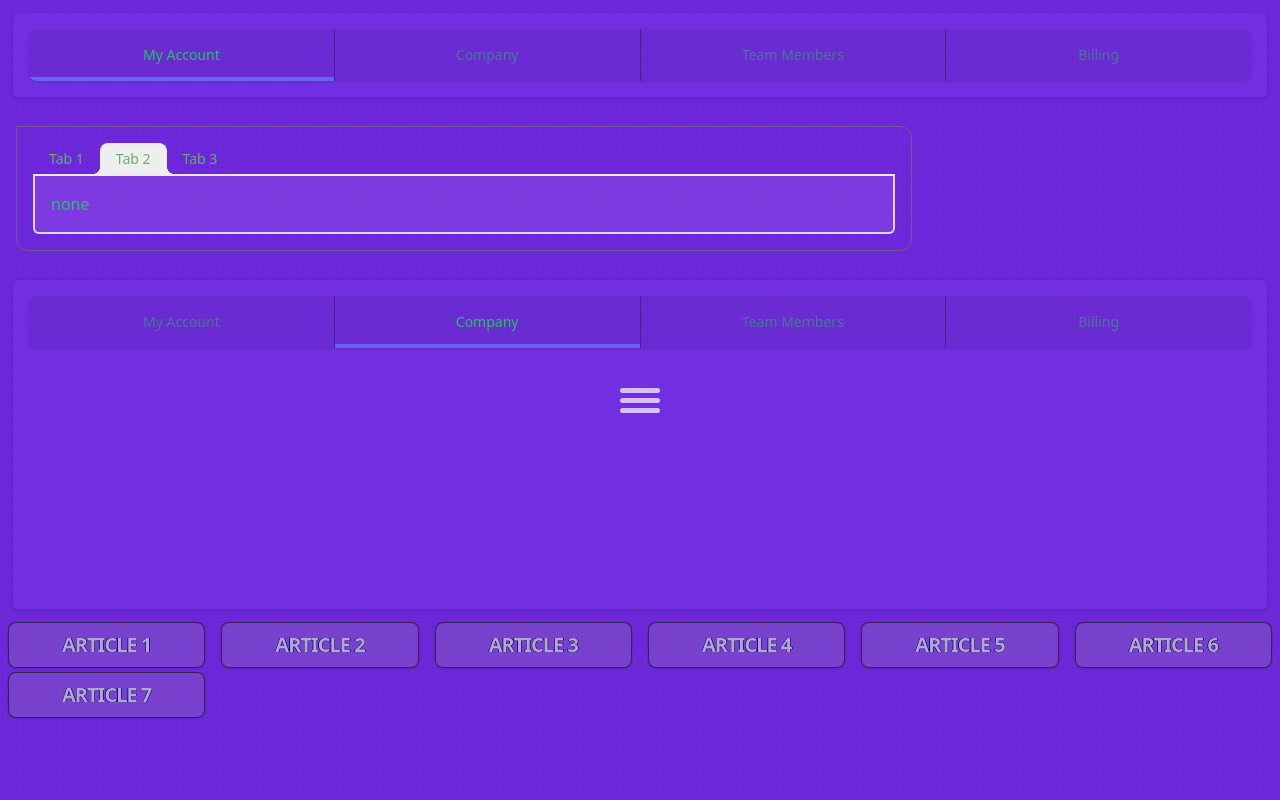
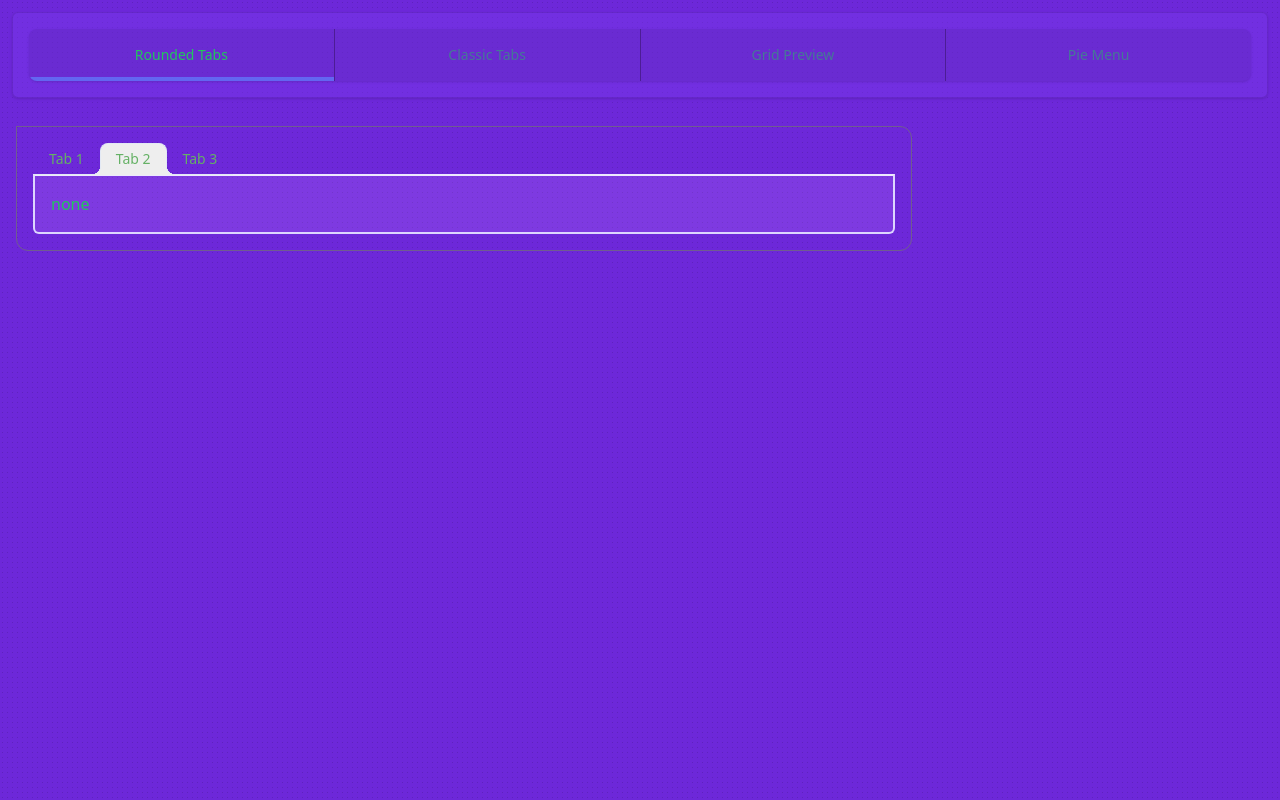
Before and after one commit to maxzz/ui-pie-menu, a React (Vite) app: page / in a window 1280 px wide. Built offline with nearby package versions, Linux system fonts and the light colour scheme.

Commit message:
WIP. app. add active tab switch

```diff
--- a/src/App.tsx
+++ b/src/App.tsx
@@ -1,6 +1,8 @@
 import { CSSProperties } from 'react';
+import { useSnapshot } from 'valtio';
 import { GridPreview } from './components/GridPreview';
 import { PieMenu } from './components/PieMenu';
+import { appState } from './components/store';
 import { TabsControl } from './components/Tabs';
 import { Tabs as TopTabs } from './components/Tabs2';
 import { TabsTwUI } from './components/TabsTwUI';
@@ -11,14 +13,18 @@ const styleDots: CSSProperties = { //https://daisyui.com/components/tab
 };
 
 export function App() {
+    const snap = useSnapshot(appState);
     return (
         <div className="h-screen bg-violet-700" style={styleDots}>
-            <div className="relative h-full grid grid-rows-[auto_auto_2fr_1fr]">
+            <div className="relative h-full grid grid-rows-[auto_2fr_1fr]">
                 <TopTabs />
-                <TabsControl />
-                <TabsTwUI />
-                <GridPreview />
-                <PieMenu />
+
+                <div className="">
+                    {snap.activeTab === 0 && <TabsControl />}
+                    {snap.activeTab === 1 && <TabsTwUI />}
+                    {snap.activeTab === 2 && <GridPreview />}
+                    {snap.activeTab === 3 && <PieMenu />}
+                </div>
             </div>
         </div>
     );
--- a/src/components/Tabs2/index.tsx
+++ b/src/components/Tabs2/index.tsx
@@ -1,5 +1,5 @@
 import { useState } from "react";
-import { useSnapshot } from "valtio/react";
+import { useSnapshot } from "valtio";
 import { appState } from "../store";
 
 function classNames(...classes: string[]) {
@@ -33,10 +33,10 @@ function TabButtons({ tabs, selected, onSelect }: { tabs: Tab[]; selected: numbe
 }
 
 const tabs: Tab[] = [
-    { id: 0, name: 'My Account' },
-    { id: 1, name: 'Company' },
-    { id: 2, name: 'Team Members' },
-    { id: 3, name: 'Billing' },
+    { id: 0, name: 'Rounded Tabs' },
+    { id: 1, name: 'Classic Tabs' },
+    { id: 2, name: 'Grid Preview' },
+    { id: 3, name: 'Pie Menu' },
 ];
 
 export function Tabs() {
```
